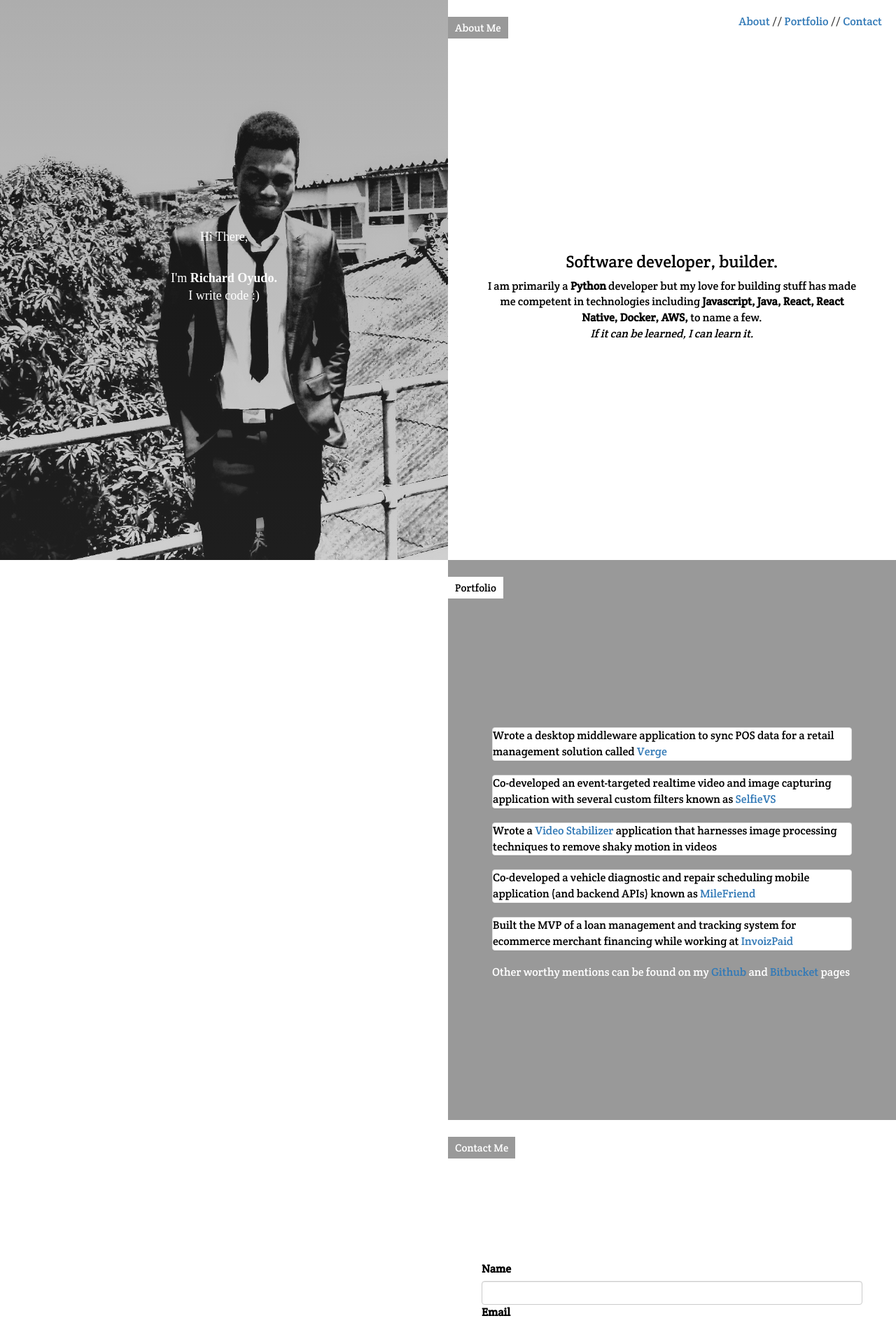
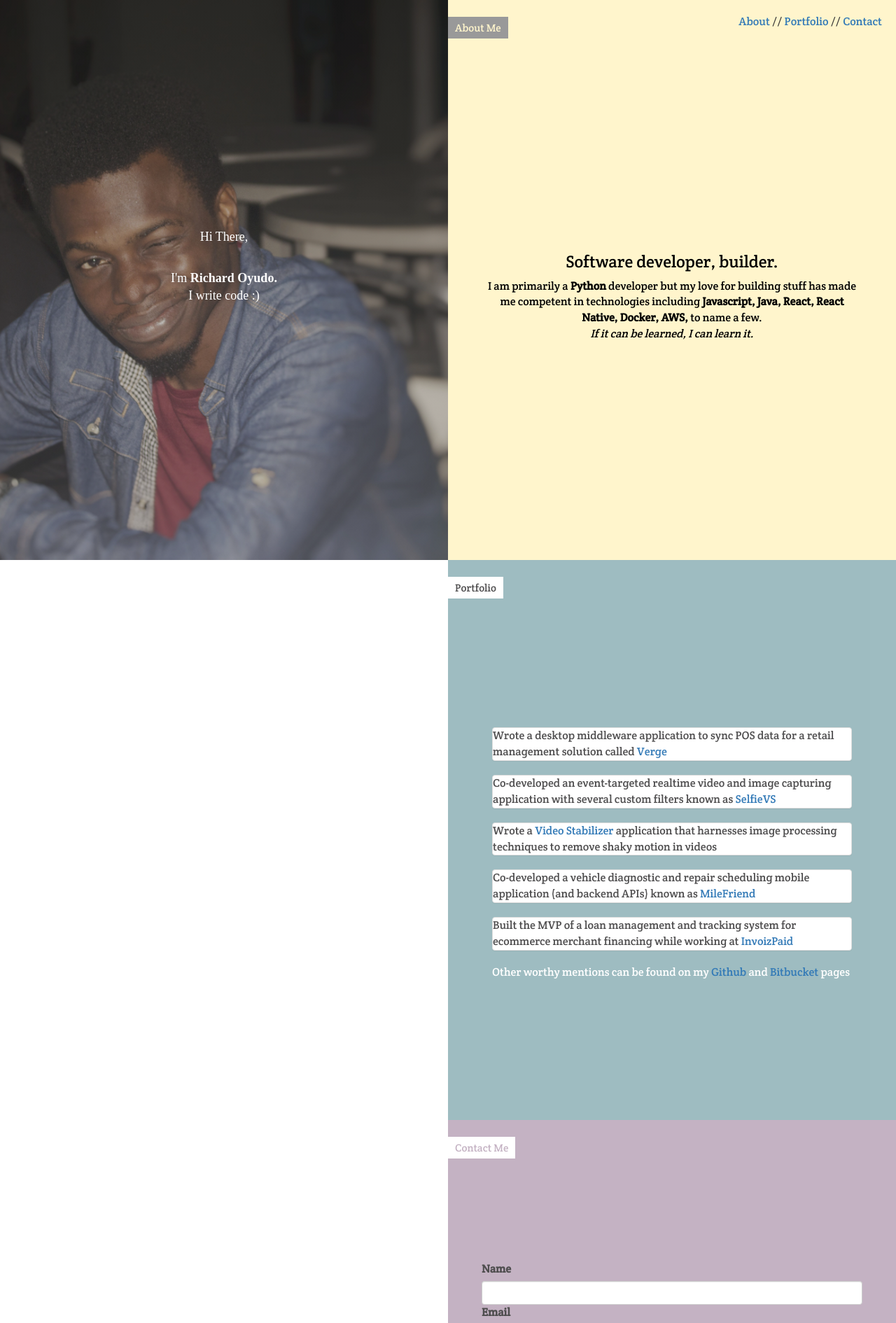
Before and after one commit to yudori/richardoyudo, a React (Create React App) app: page / in a window 1280 px wide. Shown: the top 1890 px of the page at 70% size. Built offline with nearby package versions, Linux system fonts and the light colour scheme; some icons are missing; a web font is replaced by a local one.

Commit message:
Change image and color scheme

```diff
--- a/src/container/Details/index.js
+++ b/src/container/Details/index.js
@@ -16,9 +16,9 @@ class Details extends React.Component{
                     <Link to="portfolio" spy={true} smooth={true} duration={500}> Portfolio </Link>//
                     <Link to="contact" spy={true} smooth={true} duration={500}> Contact </Link>
                 </span>
-                <About pageHeight={this.props.pageHeight} colours={{'bg':'#fff','fg':'#000','accent':'#999'}}/>
-                <Portfolio pageHeight={this.props.pageHeight} colours={{'bg':'#999','fg':'#fff','accent':'#000'}}/>
-                <Contact pageHeight={this.props.pageHeight} colours={{'bg':'#fff','fg':'#000','accent':'#999'}}/>
+                <About pageHeight={this.props.pageHeight} colours={{'bg':'#fff5cc','fg':'#000','accent':'#999'}}/>
+                <Portfolio pageHeight={this.props.pageHeight} colours={{'bg':'#9ebcc1','fg':'#fff','accent':'#4f4e4f'}}/>
+                <Contact pageHeight={this.props.pageHeight} colours={{'bg':'#c4b2c3','fg':'#4f4e4f','accent':'#fff'}}/>
                 <Footer pageHeight='100px' colours={{'bg':'#999','fg':'#fff','accent':'#000'}}/>
             </div>
         )
```
Also changed, not shown: src/container/Home/cover_pic.jpg.
